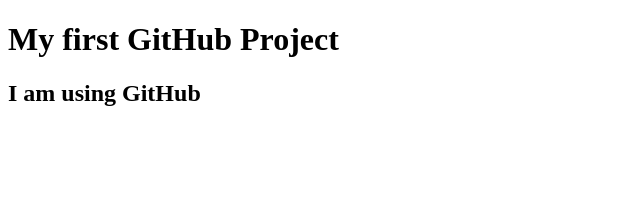
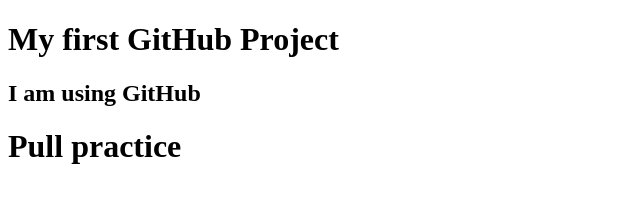
Before and after one commit to AR-Raqeeb/My-First-Website, a plain HTML site: page index.html in a window 1280 px wide. Shown: the whole page, without its empty margins (0-640 px from the left). Drawn offline with Linux system fonts and the light colour scheme.

Commit message:
Update index.html

```diff
--- a/index.html
+++ b/index.html
@@ -8,5 +8,6 @@
 <body>
     <h1>My first GitHub Project</h1>
     <h2>I am using GitHub</h2>
+    <h1>Pull practice</h1>
 </body>
 </html>
```
